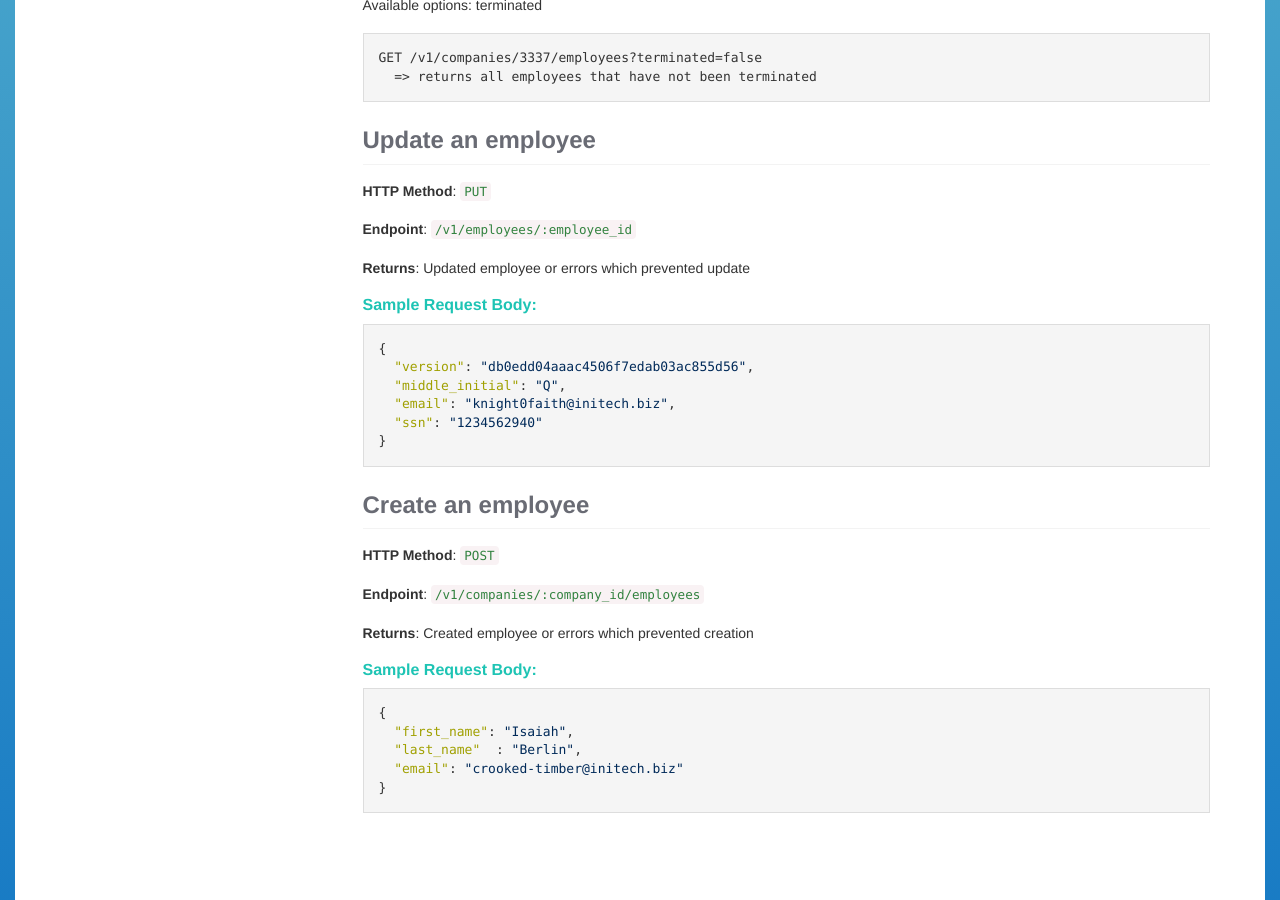
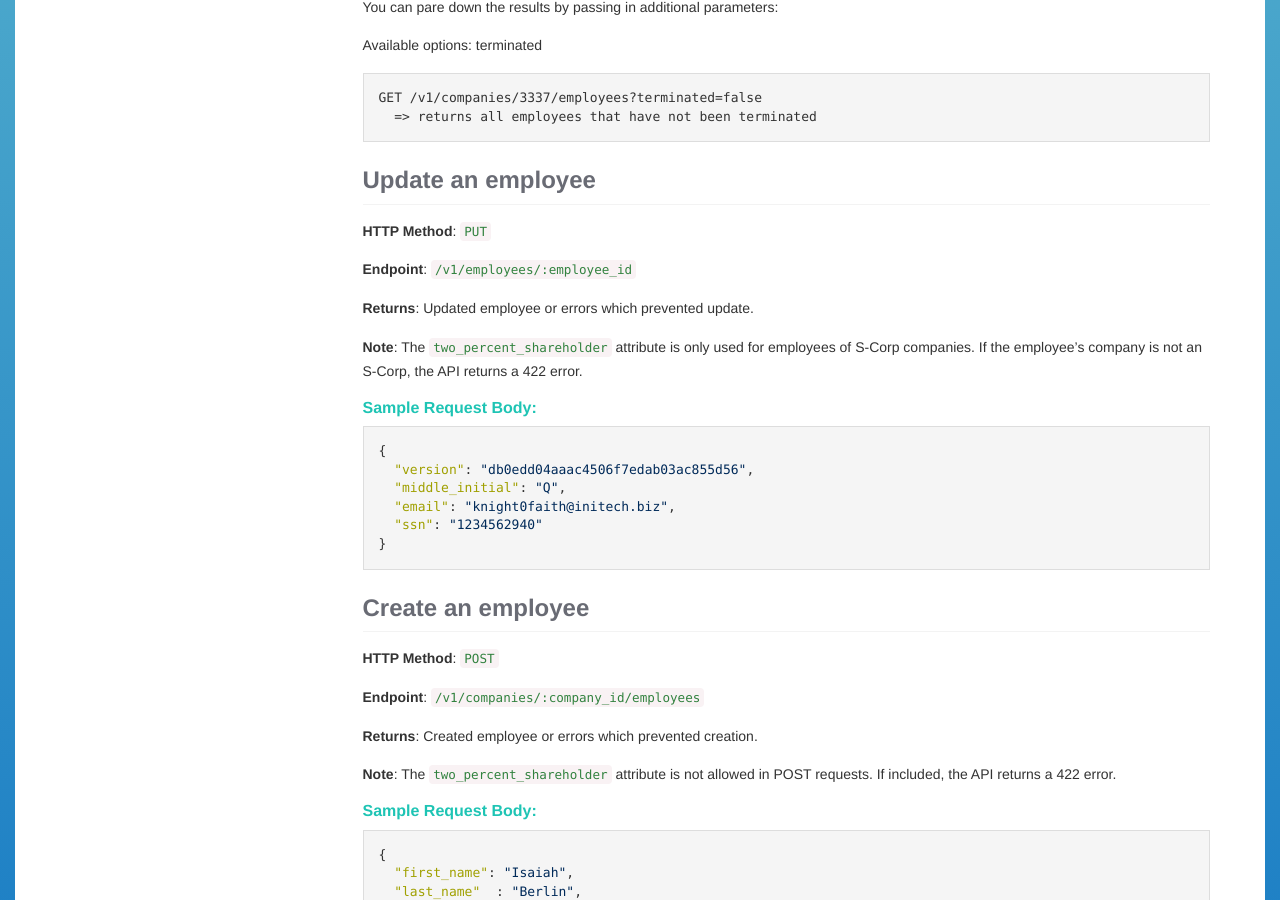
Before and after one commit to Gusto/gusto.github.io, a Jekyll site: the page built from _posts/2013-08-07-employees.markdown, in a window 1280 px wide and 900 px high, scrolled down 4099 px. Built offline with Jekyll 4.4.1, drawn with Linux system fonts in a browser that asks for light colours; some of the changed text lies outside the part shown.

Commit message:
Add documentation for when to include two_percent_shareholder (#60)
* Add documentation for when to include two_percent_shareholder.

* Add two_percent_shareholder note to PUT and POST sections.

```diff
--- a/_posts/2013-08-07-employees.markdown
+++ b/_posts/2013-08-07-employees.markdown
@@ -28,7 +28,7 @@
 | `onboarded`                   | Boolean           |     X     |          |         | whether the employee is fully onboarded.
 | `terminated`                  | Boolean           |     X     |          |         | whether the employee has been terminated from the company.
 | `terminations`                | Array             |     X     |          |         | array of terminations for this employee. See <a href="/v1/terminations">terminations documentation</a> for full documentation and endpoints.
-| `two_percent_shareholder`     | Boolean           |           |    X     |  false  | whether the employee is a two percent shareholder of an S-Corp for tax purposes.
+| `two_percent_shareholder`     | Boolean           |           |    X     |  false  | Whether the employee is a two percent shareholder of an S-Corp for tax purposes. For `POST` requests, the API returns a 422 error if this attribute is in the request body. For `PUT` requests, the API returns a 422 error if the employee's company is not an S-Corp.
 
 ## Get an employee
 
@@ -180,7 +180,9 @@
 
 **Endpoint**: `/v1/employees/:employee_id`
 
-**Returns**: Updated employee or errors which prevented update
+**Returns**: Updated employee or errors which prevented update.
+
+**Note**: The `two_percent_shareholder` attribute is only used for employees of S-Corp companies. If the employee's company is not an S-Corp, the API returns a 422 error.
 
 #### Sample Request Body:
 
@@ -199,7 +201,9 @@
 
 **Endpoint**: `/v1/companies/:company_id/employees`
 
-**Returns**: Created employee or errors which prevented creation
+**Returns**: Created employee or errors which prevented creation.
+
+**Note**: The `two_percent_shareholder` attribute is not allowed in POST requests. If included, the API returns a 422 error.
 
 #### Sample Request Body:
 
```
